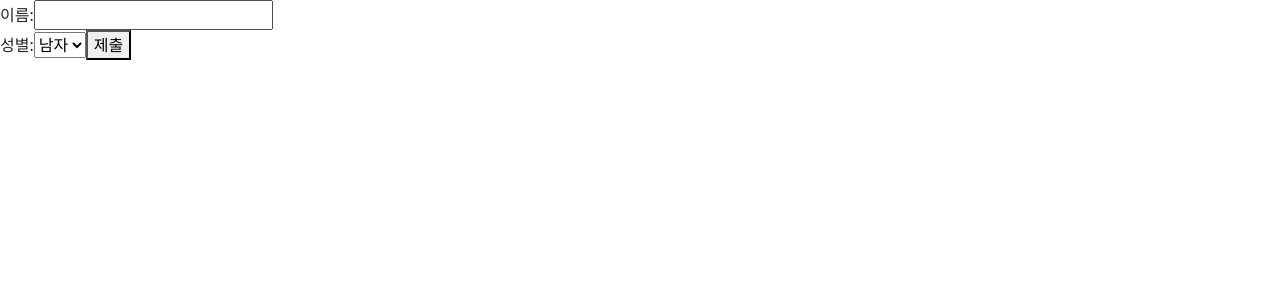
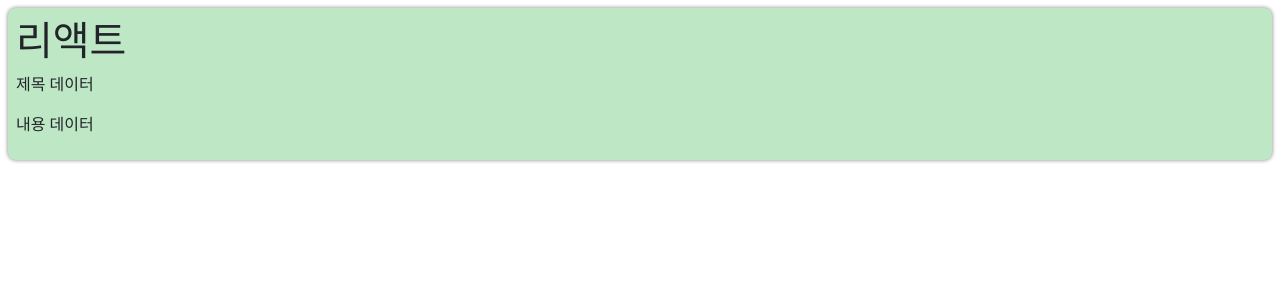
Before and after one commit to hsyoodev/react-app, a React (Create React App) app: page / in a window 1280 px wide. Shown: the top 300 px of the page. Built offline with nearby package versions, Linux system fonts and the light colour scheme.

Commit message:
Containment와 Specialization

```diff
--- a/src/App.jsx
+++ b/src/App.jsx
@@ -1,41 +1,30 @@
 import { useState } from 'react';
 
-function SignUp(props) {
-  const [name, setName] = useState('');
-  const [gender, setGender] = useState('남자');
-
-  const handleChangeName = (event) => {
-    setName(event.target.value);
-  };
-  const handleChangeGender = (event) => {
-    setGender(event.target.value);
-  };
-  const handleSubmit = (event) => {
-    alert(`이름: ${name}, 성별: ${gender}`);
-    event.preventDefault();
-  };
-
+function Card(props) {
+  const { title, backgroundColor, children } = props;
   return (
-    <form onSubmit={handleSubmit}>
-      <label>
-        이름:
-        <input type="text" value={name} onChange={handleChangeName} />
-      </label>
-      <br />
-      <label>
-        성별:
-        <select value={gender} onChange={handleChangeGender}>
-          <option value="남자">남자</option>
-          <option value="여자">여자</option>
-        </select>
-      </label>
-      <button type="submit">제출</button>
-    </form>
+    <div
+      style={{
+        margin: 8,
+        padding: 8,
+        borderRadius: 8,
+        boxShadow: '0px 0px 4px grey',
+        backgroundColor: backgroundColor || 'white',
+      }}
+    >
+      {title && <h1>{title}</h1>}
+      {children}
+    </div>
   );
 }
 
 function App() {
-  return <SignUp />;
+  return (
+    <Card title="리액트" backgroundColor="#bde7c5">
+      <p>제목 데이터</p>
+      <p>내용 데이터</p>
+    </Card>
+  );
 }
 
 export default App;
```
